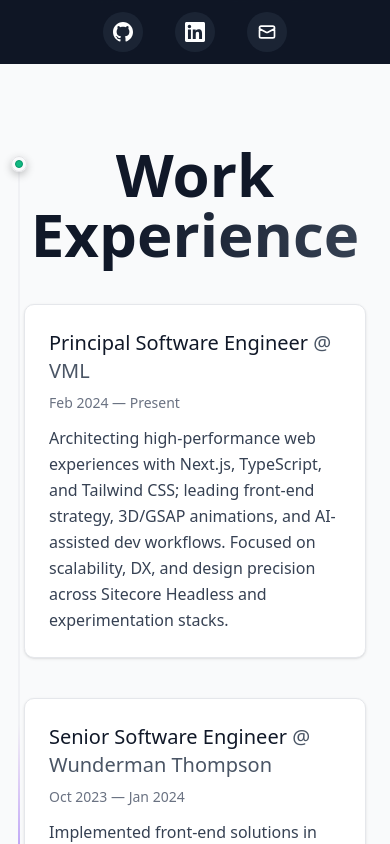
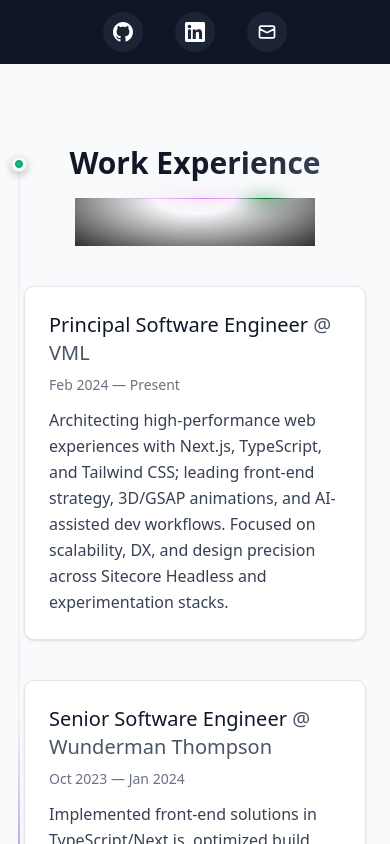
Before and after one commit to AntoineDebes/Portfolio, a Next.js app: page / in a window 390 px wide. Shown: the part 780-1624 px from the top of the page. Built offline with nearby package versions, Linux system fonts and the light colour scheme.

Commit message:
fix sparkles

```diff
--- a/src/components/ui/SparklesTitle.tsx
+++ b/src/components/ui/SparklesTitle.tsx
@@ -17,12 +17,12 @@
         className ?? ""
       }`}
     >
-      <h2 className="relative z-20 text-gray-900 dark:text-white">
-        <span className="text-6xl font-bold bg-gradient-to-r from-gray-900 via-gray-900 to-gray-700 dark:from-white dark:via-white dark:to-white/80 bg-clip-text text-transparent">
+      <h2 className="relative z-20 text-gray-900 dark:text-white text-center">
+        <span className="text-3xl md:text-6xl font-bold bg-gradient-to-r from-gray-900 via-gray-900 to-gray-700 dark:from-white dark:via-white dark:to-white/80 bg-clip-text text-transparent break-words leading-tight">
           {children}
         </span>
       </h2>
-      <div className="relative mt-4 h-12 w-[40rem] max-w-fit hidden dark:block">
+      <div className="relative mt-4 h-12 w-[15rem] md:w-[40rem] dark:block md:block">
         {/* decorative gradients */}
         <div className="pointer-events-none absolute inset-x-10 top-0 h-[2px] w-3/4 bg-gradient-to-r from-transparent via-[var(--secondary)] to-transparent blur-sm" />
         <div className="pointer-events-none absolute inset-x-10 top-0 h-px w-3/4 bg-gradient-to-r from-transparent via-[var(--secondary)] to-transparent" />
```
